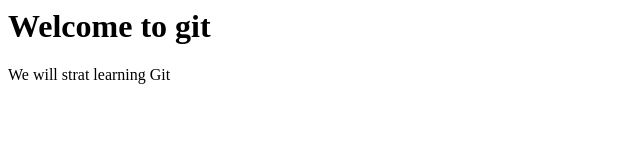
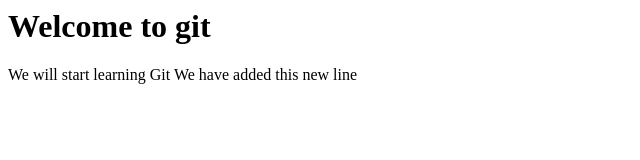
Before and after one commit to jyothishankar/GitRepo, a plain HTML site: page index.html in a window 1280 px wide. Shown: the whole page, without its empty margins (0-640 px from the left). Drawn offline with Linux system fonts and the light colour scheme.

Commit message:
second commit

```diff
--- a/index.html
+++ b/index.html
@@ -1,6 +1,10 @@
 <html>
 
 <h1> Welcome to git </h1>
-<body> We will strat learning Git </body>
+
+<body>
+	We will start learning Git
+	We have added this new line
+</body>
 
 </html>
```
